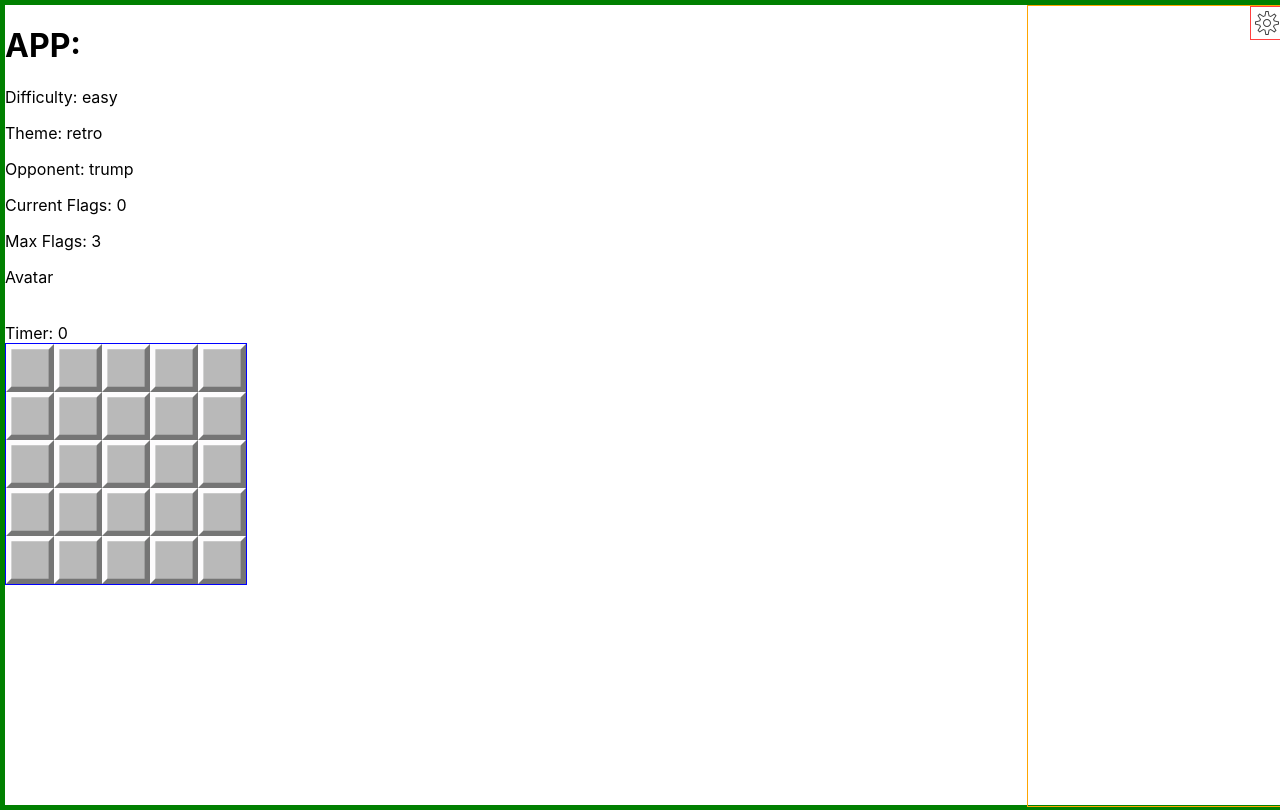
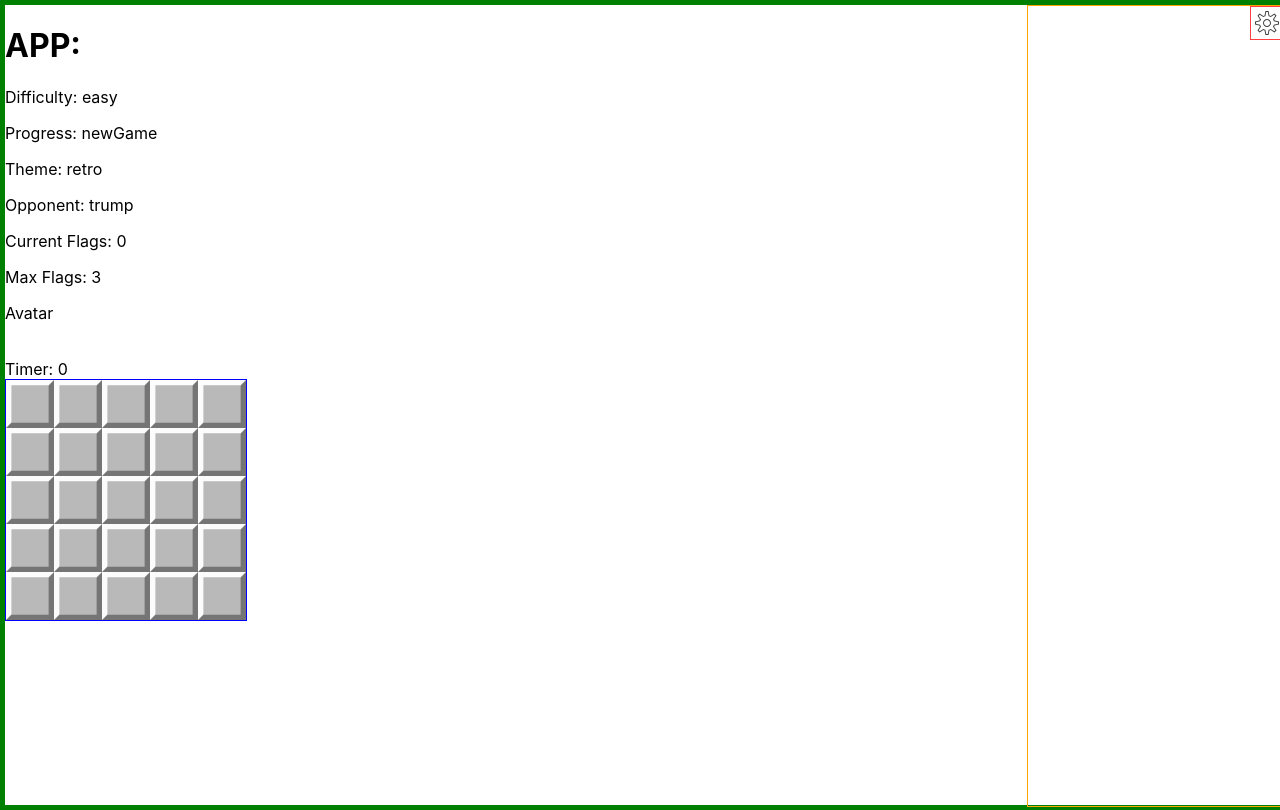
Before and after one commit to metalogica/tweetsweeper, a React (Create React App) app: page / in a window 1280 px wide. Built offline with nearby package versions, Linux system fonts and the light colour scheme.

Commit message:
fixed bug in flagging function

```diff
--- a/src/App.tsx
+++ b/src/App.tsx
@@ -39,6 +39,7 @@ function App() {
         {/* <BoardContext.Provider> */}
         <h1>APP: </h1>
         <p>Difficulty: {difficulty}</p>
+        <p>Progress: {gameProgress}</p>
         <p>Theme: {theme}</p>
         <p>Opponent: {opponent}</p>
         <p>Current Flags: {flags}</p>
--- a/src/components/Board.tsx
+++ b/src/components/Board.tsx
@@ -53,11 +53,14 @@ const Board: React.FC<BoardState> = ({boardSize, numberOfMines, mineMap} : Board
 
     if (rightClick) {
       const validCell = cell.style.backgroundImage === 'url(/images/retro/unopened.svg)' ||
-                        cell.style.backgroundImage === 'url(/images/retro/flag.svg)'
+      cell.style.backgroundImage === 'url(/images/retro/flag.svg)'
 
       if (cell.flagged === true && validCell) {
         cell.flagged = false
         setFlags(flags - 1)
+        if (cell.mine) {
+          setCorrectlyFlaggedCells(correctlyFlaggedCells - 1)
+        }
       } else if (cell.flagged === false && validCell && flags < numberOfMines) {
         cell.flagged = true
         setFlags(flags + 1)
@@ -69,6 +72,7 @@ const Board: React.FC<BoardState> = ({boardSize, numberOfMines, mineMap} : Board
       // TODO: refactor this duplicate logic
       if (correctlyFlaggedCells === numberOfMines) {
         // set game state to won
+        // setGameProgress(GameProgress.Won)
         // reveal entire board
         for (let row = 0; row < boardSize; row ++) {
           for (let col = 0; col < boardSize; col ++) {
--- a/src/components/Toolbar.tsx
+++ b/src/components/Toolbar.tsx
@@ -1,5 +1,6 @@
 import { useState } from 'react'
 import { GameOptions, useGameContext, Difficulty, Theme, Opponent } from '../contexts'
+import { GameProgress } from '../globals'
 
 function Toolbar(props: any) {
   const [revealed, setRevealed] = useState<boolean>(false)
@@ -29,22 +30,26 @@ function Toolbar(props: any) {
 }
 
 function Toggler({setting, options}: { setting: string, options: string[]}) {
-  const { setDifficulty, setTheme, setOpponent } = useGameContext()
+  const { setDifficulty, setTheme, setOpponent, setGameProgress } = useGameContext()
 
   // TODO: Refactor this logic to make it conform to typescript standards.
   const handleChange = (option: string) => {
     switch(option) {
       case 'easy':
         setDifficulty(Difficulty.Easy)
+        setGameProgress(GameProgress.NewGame)
         break
       case 'regular':
         setDifficulty(Difficulty.Regular)
+        setGameProgress(GameProgress.NewGame)
         break
       case 'hard':
         setDifficulty(Difficulty.Hard)
+        setGameProgress(GameProgress.NewGame)
         break
       case 'test':
         setDifficulty(Difficulty.Test)
+        setGameProgress(GameProgress.NewGame)
         break
       case 'retro':
         setTheme(Theme.Retro)
--- a/src/components/TopPanel.tsx
+++ b/src/components/TopPanel.tsx
@@ -3,15 +3,16 @@ import { GameProgress } from '../globals'
 import { useGameContext } from '../contexts'
 
 export default function TopPanel() {
-  const { gameProgress } = useGameContext()
+  const { gameProgress, difficulty } = useGameContext()
   const [time, setTime] = React.useState(0)
 
   useEffect(() => {
+    if (gameProgress === GameProgress.NewGame) setTime(0)
     if (gameProgress === GameProgress.InProgress) {
       const interval = setInterval(() => setTime(time + 1), 1000)
       return () => clearInterval(interval)
     }
-  }, [time, gameProgress])
+  })
 
   return (
     <>
```
Also changed, not shown: 2 other files (tests, documents, lock files or other folders).
